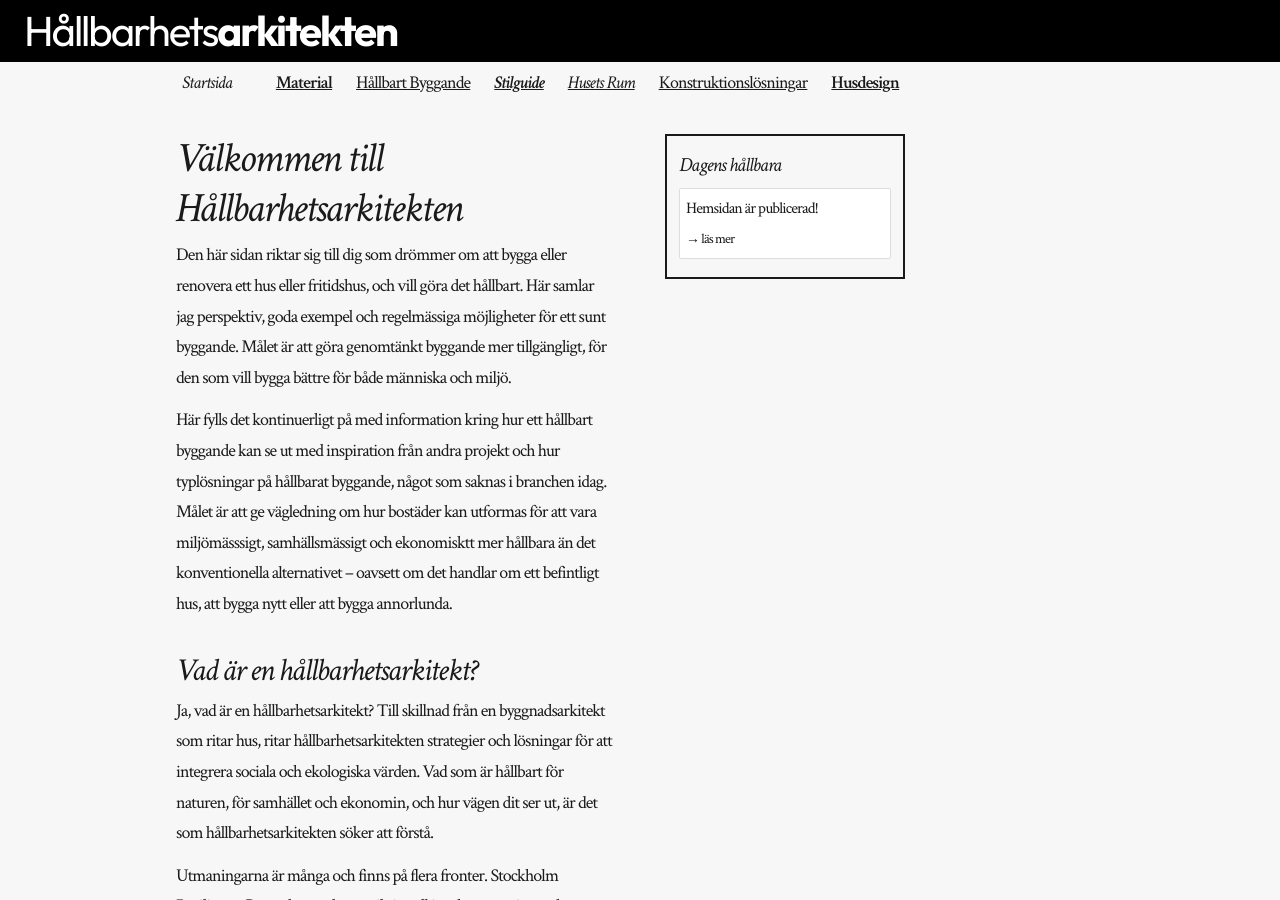
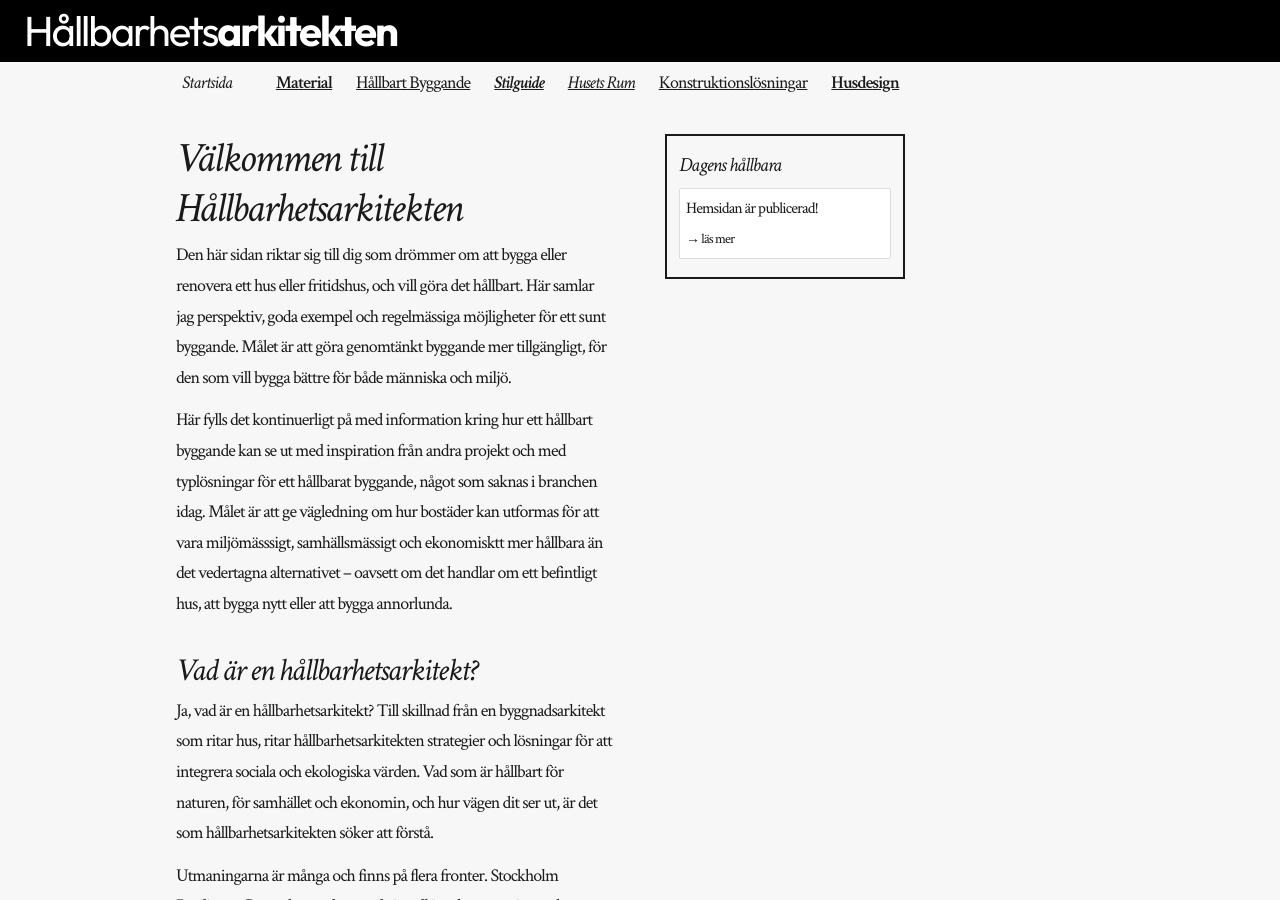
Before and after one commit to rikardv/rikardv.github.io, a Jekyll site: the page built from index.md, in a window 1280 px wide and 900 px high. Built offline with Jekyll 4.4.1, drawn with Linux system fonts in a browser that asks for light colours.

Commit message:
Update index.md

```diff
--- a/index.md
+++ b/index.md
@@ -5,4 +5,4 @@ title: Startsida
 
 Den här sidan riktar sig till dig som drömmer om att bygga eller renovera ett hus eller fritidshus, och vill göra det hållbart. Här samlar jag perspektiv, goda exempel och regelmässiga möjligheter för ett sunt byggande. Målet är att göra genomtänkt byggande mer tillgängligt, för den som vill bygga bättre för både människa och miljö.
 
-Här fylls det kontinuerligt på med information kring hur ett hållbart byggande kan se ut med inspiration från andra projekt och hur typlösningar på hållbarat byggande, något som saknas i branchen idag. Målet är att ge vägledning om hur bostäder kan utformas för att vara miljömässsigt, samhällsmässigt och ekonomisktt mer hållbara än det konventionella alternativet – oavsett om det handlar om ett befintligt hus, att bygga nytt eller att bygga annorlunda.
+Här fylls det kontinuerligt på med information kring hur ett hållbart byggande kan se ut med inspiration från andra projekt och med typlösningar för ett hållbarat byggande, något som saknas i branchen idag. Målet är att ge vägledning om hur bostäder kan utformas för att vara miljömässsigt, samhällsmässigt och ekonomisktt mer hållbara än det vedertagna alternativet – oavsett om det handlar om ett befintligt hus, att bygga nytt eller att bygga annorlunda.
```
